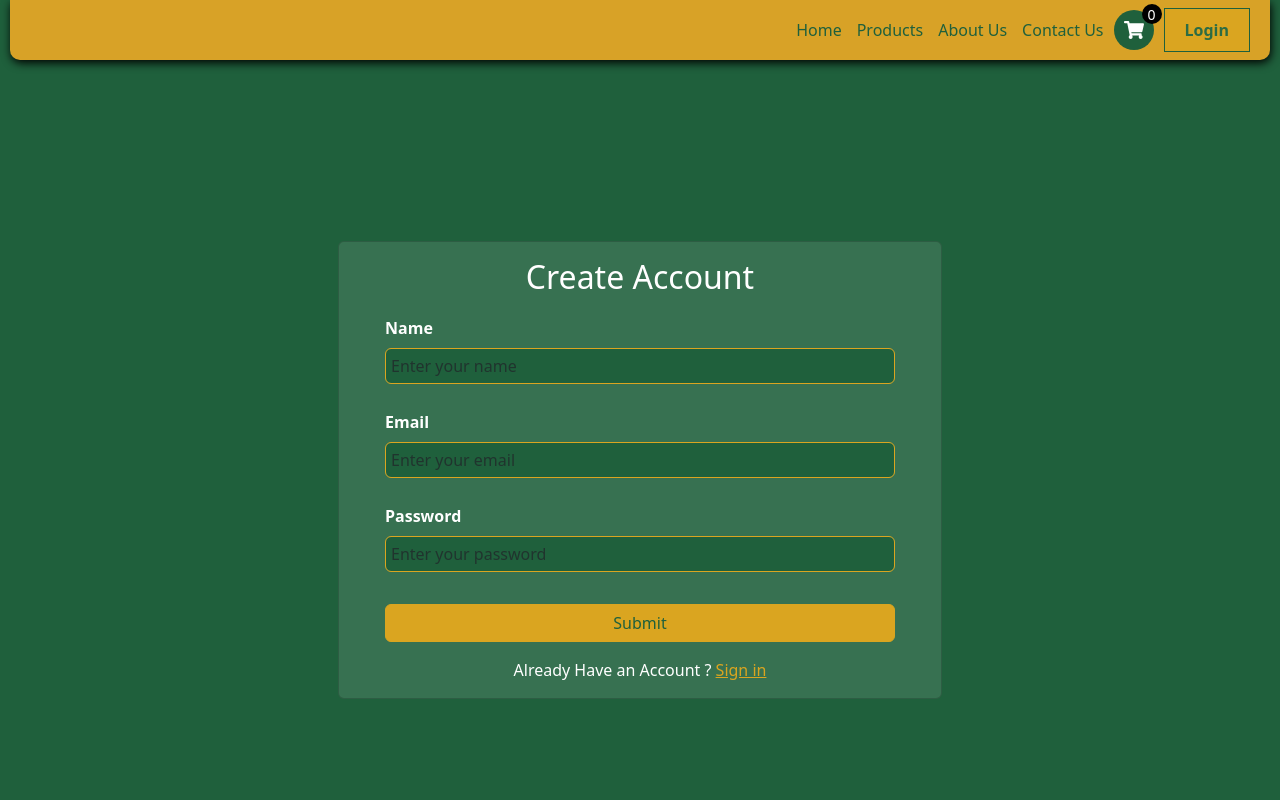
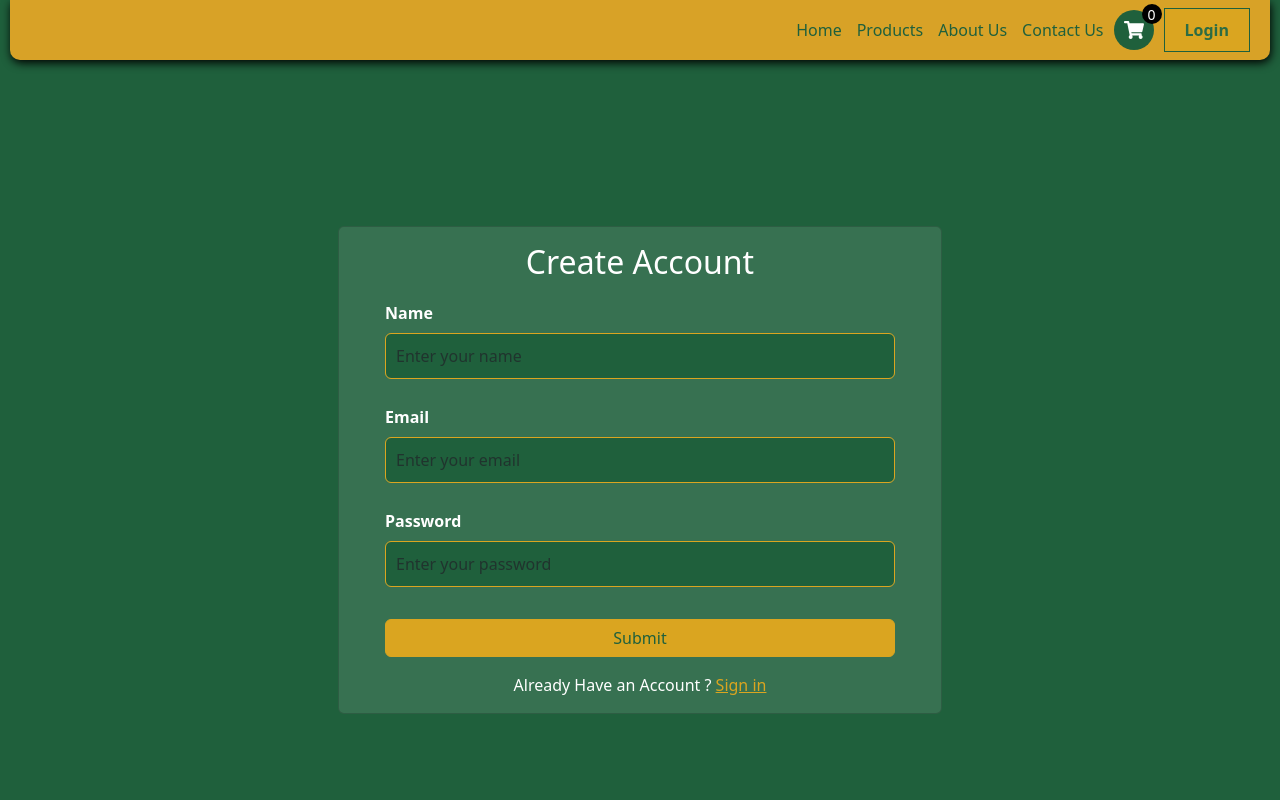
Before and after one commit to devams23/grainsglobal, a React (Vite) app: page /signup in a window 1280 px wide. Shown: the top 800 px of the page. Built offline with nearby package versions, Linux system fonts and the light colour scheme; no server answers.

Commit message:
Update SignUp.jsx

```diff
--- a/src/Components/Authentication/SignUp.jsx
+++ b/src/Components/Authentication/SignUp.jsx
@@ -129,8 +129,8 @@ export default function SignUp() {
                     style={{
                       backgroundColor: "#1F603C",
                       borderColor: "#DAA520",
-                      padding: "5px",
-                      color:"white",
+                      padding: "10px",
+                      color: "white",
                     }}
                     type="text"
                     placeholder="Enter your name"
@@ -153,8 +153,8 @@ export default function SignUp() {
                     style={{
                       backgroundColor: "#1F603C",
                       borderColor: "#DAA520",
-                      padding: "5px",
-                      color:"white",
+                      padding: "10px",
+                      color: "white",
 
                     }}
                     type="email"
@@ -178,9 +178,8 @@ export default function SignUp() {
   style={{
     backgroundColor: "#1F603C",
     borderColor: "#DAA520",
-                      padding: "5px",
-                      color:"white",
-
+    padding: "10px",
+    color: "white",
   }}
   type="password"
   placeholder="Enter your password"
```
Lines whose indentation alone changed are shown as unchanged.
